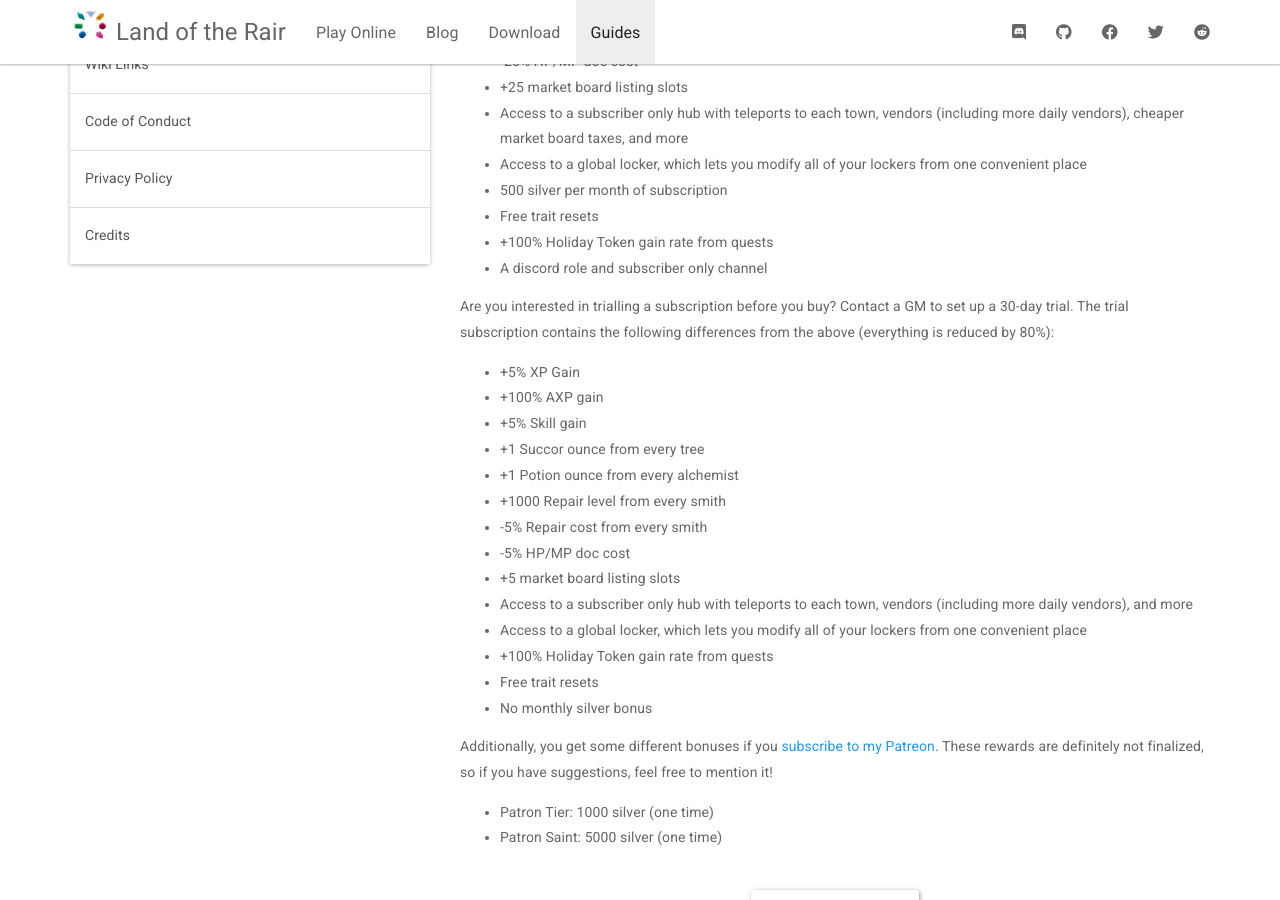
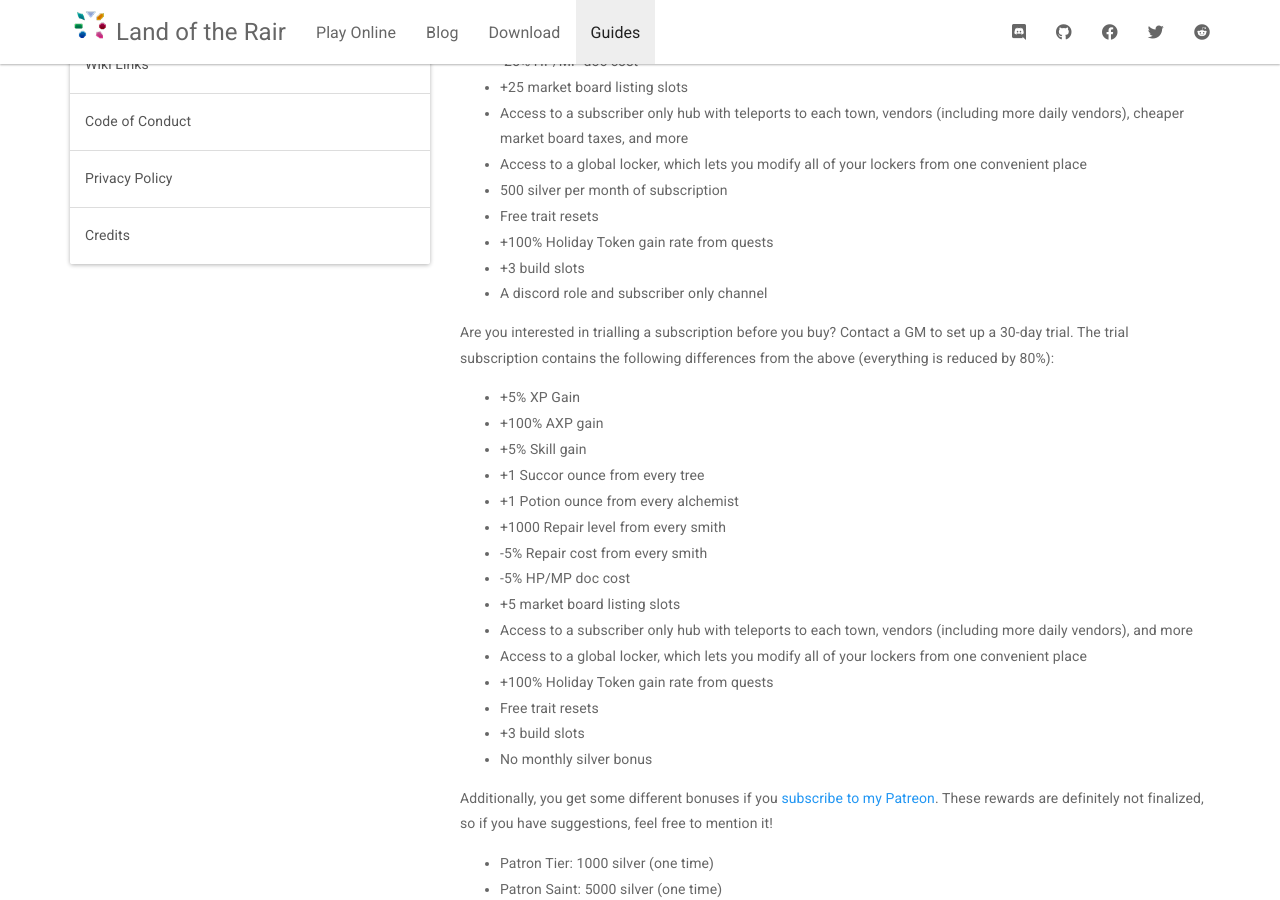
Before and after one commit to LandOfTheRair/landoftherair.github.io, a Jekyll site: the page built from _docs/other/subscriber-benefits.md, in a window 1280 px wide and 900 px high, scrolled down 358 px. Built offline with Jekyll 4.4.1, drawn with Linux system fonts in a browser that asks for light colours; nearby versions of some CDN libraries.

Commit message:
Update subscriber-benefits.md

```diff
--- a/_docs/other/subscriber-benefits.md
+++ b/_docs/other/subscriber-benefits.md
@@ -19,6 +19,7 @@ As a subscriber to Land of the Rair, you receive many convenient perks:
 * 500 silver per month of subscription
 * Free trait resets
 * +100% Holiday Token gain rate from quests
+* +3 build slots
 * A discord role and subscriber only channel
 
 Are you interested in trialling a subscription before you buy? Contact a GM to set up a 30-day trial. The trial subscription contains the following differences from the above (everything is reduced by 80%):
@@ -36,6 +37,7 @@ Are you interested in trialling a subscription before you buy? Contact a GM to s
 * Access to a global locker, which lets you modify all of your lockers from one convenient place
 * +100% Holiday Token gain rate from quests
 * Free trait resets
+* +3 build slots
 * No monthly silver bonus
 
 Additionally, you get some different bonuses if you [subscribe to my Patreon](https://www.patreon.com/seiyria). These rewards are definitely not finalized, so if you have suggestions, feel free to mention it!
```
